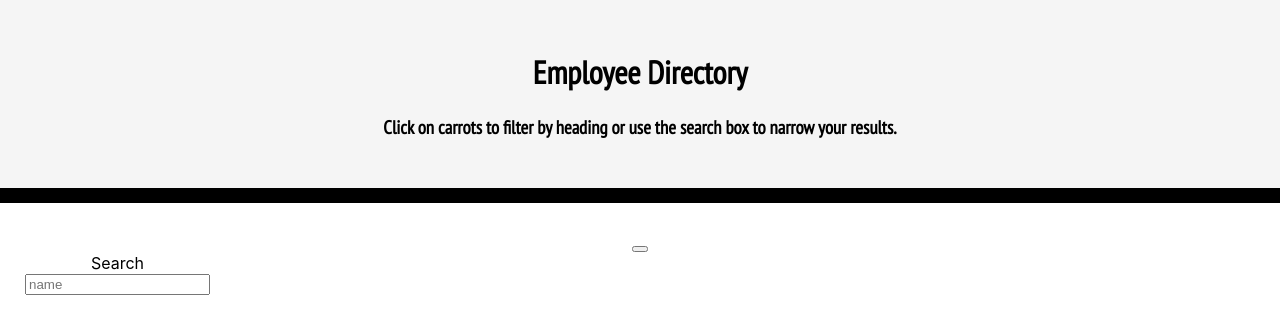
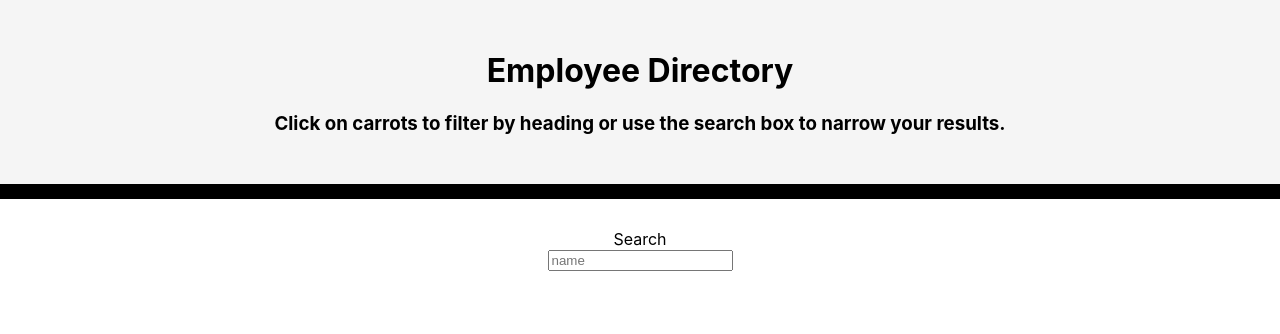
Before and after one commit to jeanhern81/React-Employee-Directory, a React (Create React App) app: page / in a window 1280 px wide. Shown: the top 334 px of the page. Built offline with nearby package versions, Linux system fonts and the light colour scheme; no server answers.

Commit message:
fixed searched button

```diff
--- a/package.json
+++ b/package.json
@@ -9,7 +9,6 @@
     "axios": "^0.20.0",
     "react": "^16.13.1",
     "react-dom": "^16.13.1",
-    "react-router-dom": "^5.2.0",
     "react-scripts": "3.4.3"
   },
   "scripts": {
--- a/src/components/Nav.js
+++ b/src/components/Nav.js
@@ -5,7 +5,11 @@ import "../styles/Nav.css";
 
 function Nav() {
     return (
-    <nav className="navbar navbar-expand-lg navbar-light bg-light">
+      <nav className="navbar navbar-expand-lg navbar-light bg-light">
+        <div className="search-area col-4">
+            <SearchName />
+        </div>
+        {/*
         <button
             className="navbar-toggler"
             type="button"
@@ -14,16 +18,12 @@ function Nav() {
             aria-controls="navbarNav"
             aria-expanded="false"
             aria-label="Toggle navigation"
-        >
+    > Search
         <span className="navbar-toggler-icon" />
-        </button>
+        </button> */}
         <div className="collapse navbar-collapse row" id="navbarNav">
-        {/* <div className="input-group col-8">
-            <SearchDOB />
-        </div> */}
-        <div className="search-area col-4">
-            <SearchName />
-        </div>
+
+
         </div>
     </nav>
     );
--- a/src/styles/DataBody.css
+++ b/src/styles/DataBody.css
@@ -1,15 +1,3 @@
-
-body {
-    background-color: white;
-
-}
-
-.name-cell{
-    text-transform: capitalize;
-    background-color: whitesmoke;
-}
-
 .name-cell {
     text-transform: capitalize;
-
 }
--- a/src/styles/Header.css
+++ b/src/styles/Header.css
@@ -6,6 +6,5 @@
     text-align: center;
     border-bottom: 15px solid black;
     margin-bottom: 10px;
-    font-family: 'PT Sans Narrow', sans-serif;
 
 }
--- a/src/styles/SearchName.css
+++ b/src/styles/SearchName.css
@@ -3,6 +3,6 @@
 }
 
 .searchbox button:hover {
-    background-color: #000000;
+    background-color: #101D42;
     color: #ffffff;
 }
```
Also changed, not shown: src/styles/Nav.css (+4 -4 lines), 1 other file (tests, documents, lock files or other folders).
